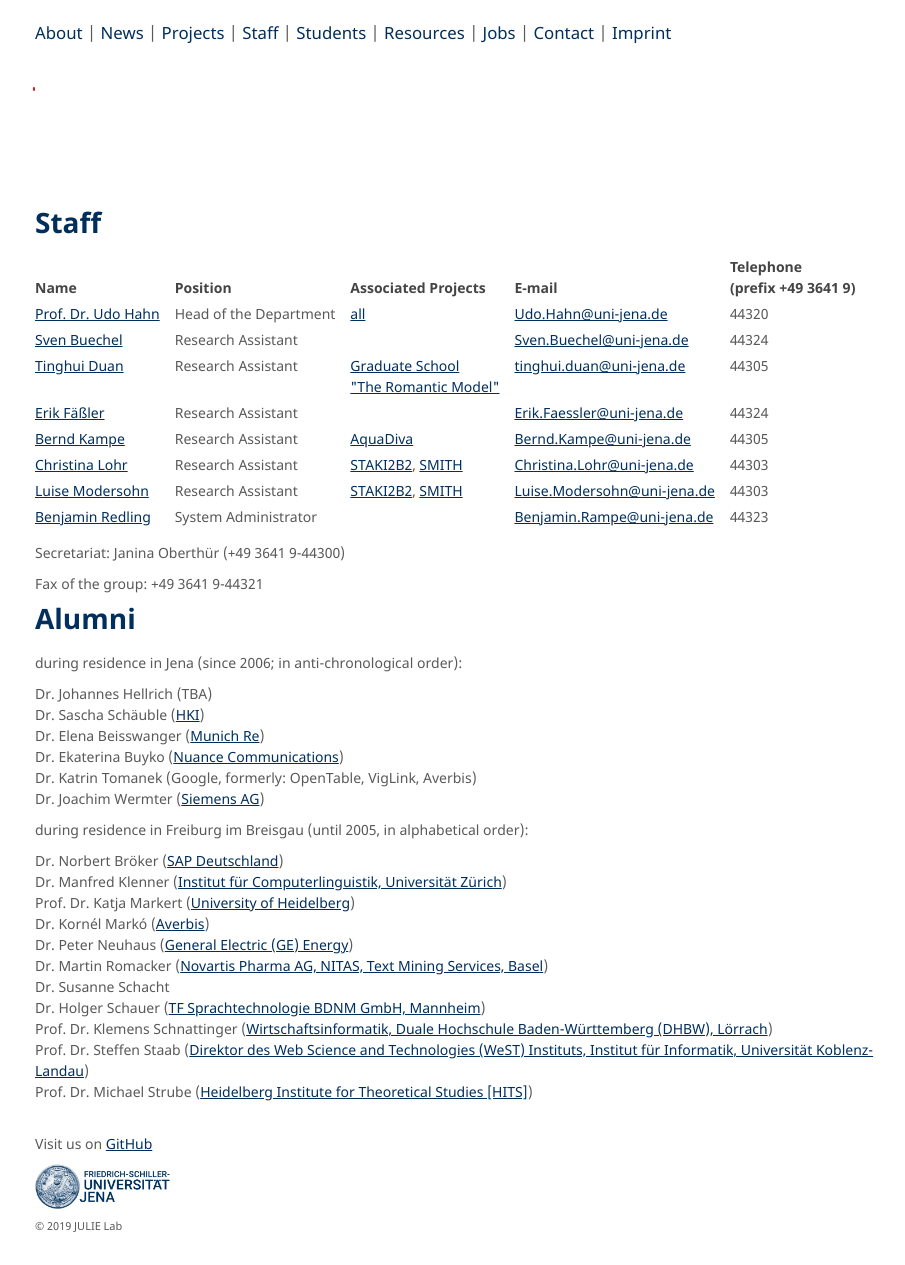
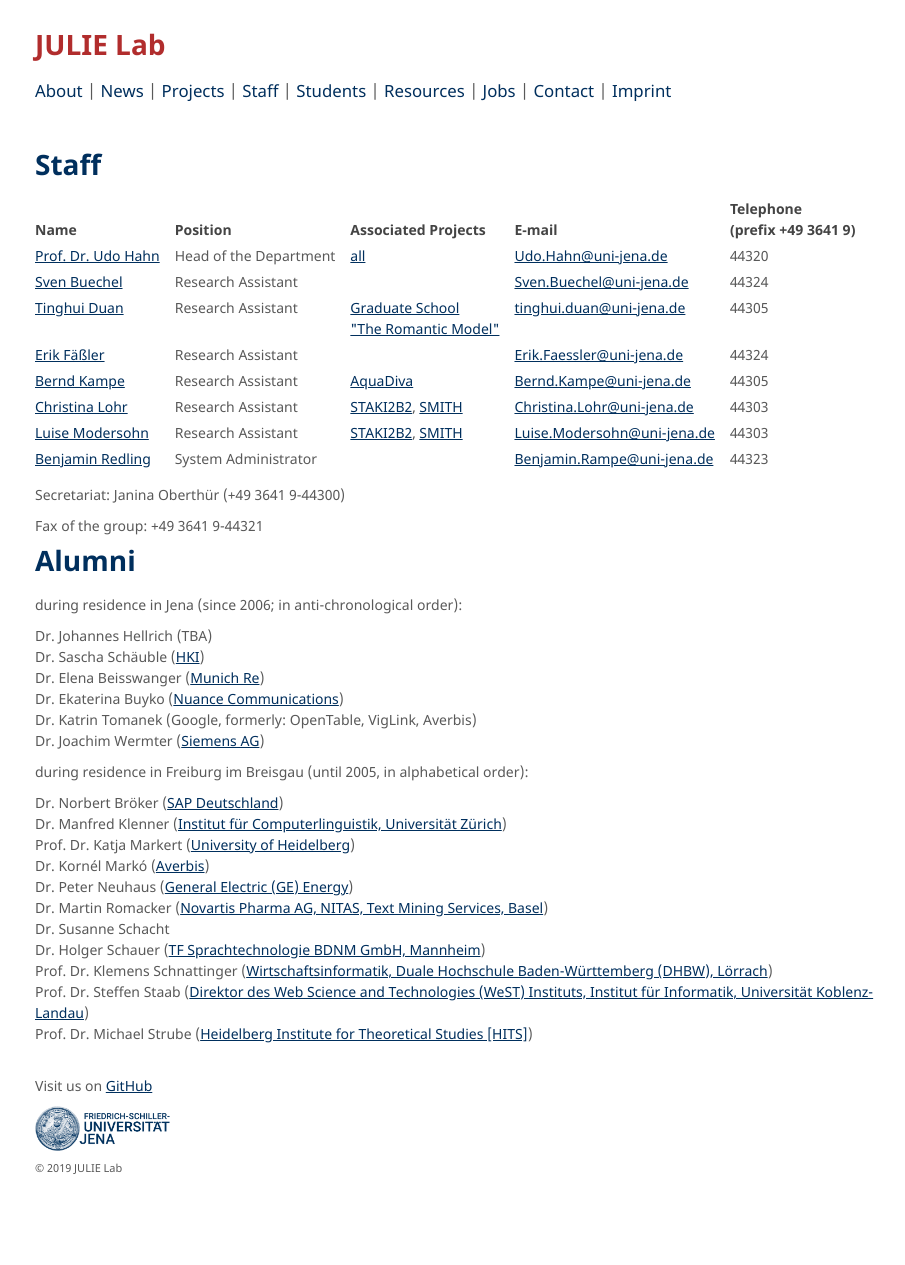
Before and after one commit to JULIELab/JULIELab.github.io, a Jekyll site: the page built from Staff.md, in a window 1280 px wide and 1265 px high. Shown: the whole window, without its empty margins (185-1090 px from the left). Built offline with Jekyll 4.4.1, drawn with Linux system fonts in a browser that asks for light colours; our own code applies the rules of GitHub Pages for plain Markdown files.

Commit message:
partially reverses changes to nav part

```diff
--- a/_layouts/staff_tab.html
+++ b/_layouts/staff_tab.html
@@ -65,9 +65,9 @@
   </head>
   <body>
     <div class="wrapper1">
+     <navi>
 	<h1><a href="{{ "/" | absolute_url }}" style="color: #b12d2d">{{ site.title | default: site.github.repository_name }}</a></h1>
 
-     <navi>
         <a href="/index.html">About</a> | <a href="/Lab+News.html">News</a> | <a href="/Projects/current.html">Projects</a> | <a href="/Staff.html">Staff</a> | <a href="/Students.html">Students</a> | <a href="/Resources/">Resources</a> | <a href="/Jobs.html">Jobs</a> | <a href="/Contact.html">Contact</a> | <a href="/Imprint.html">Imprint</a>
       </navi>
 
```
